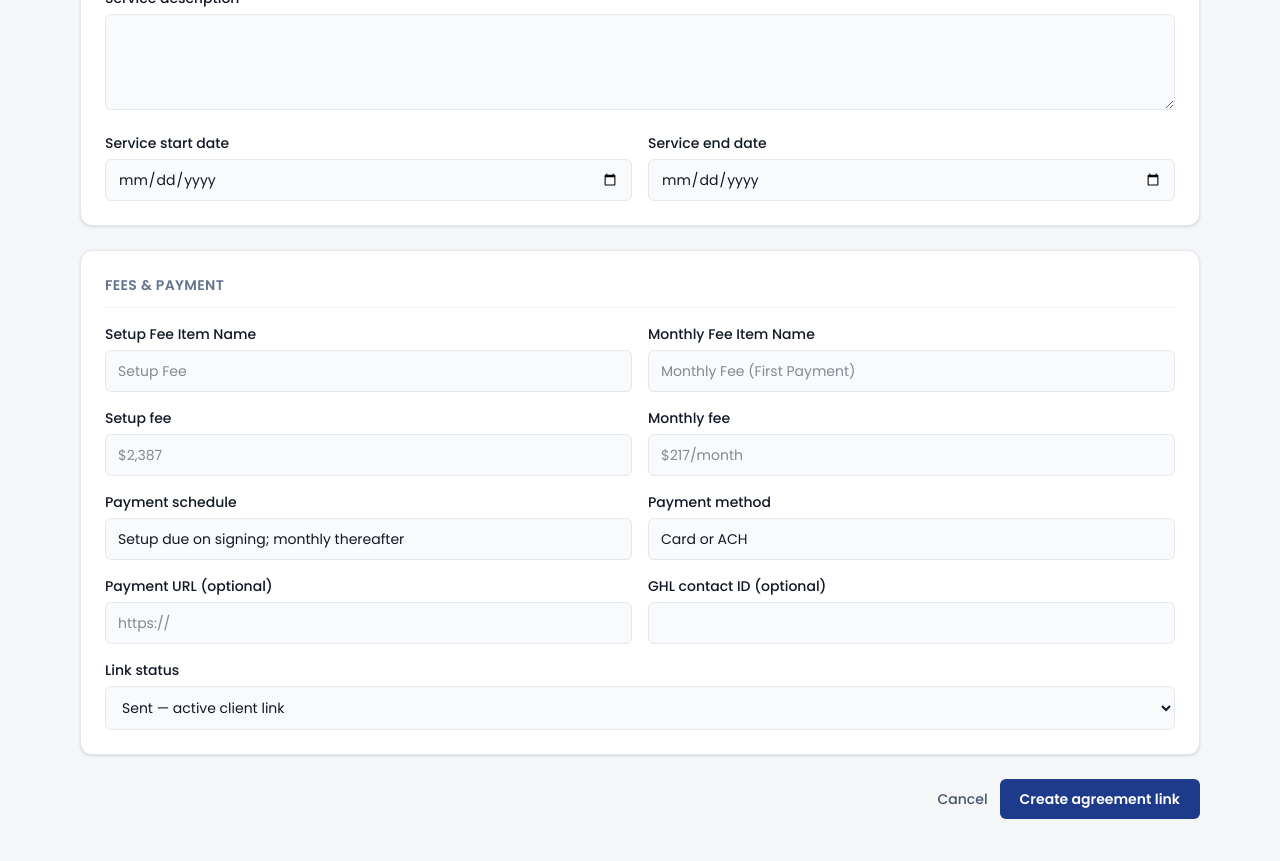
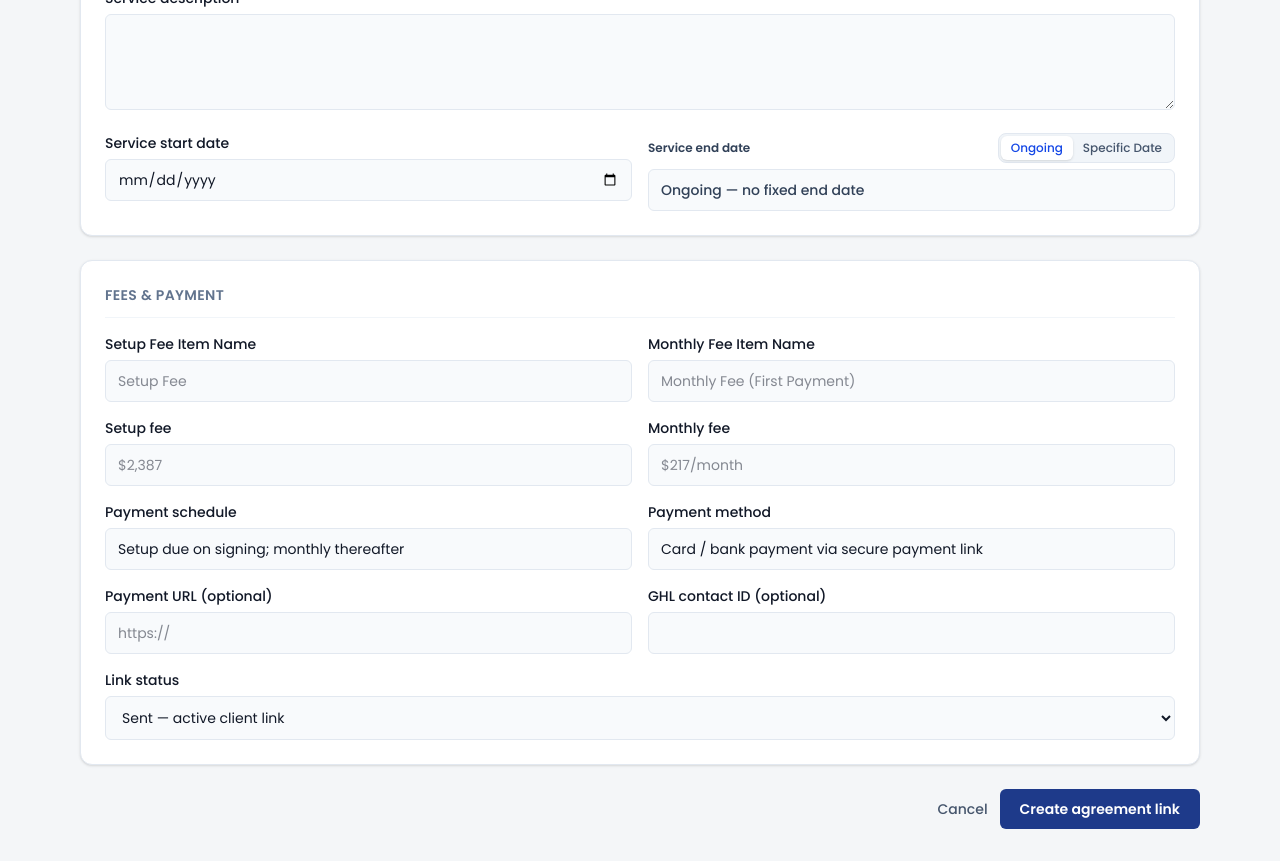
Before and after one commit to Jawadahmedmarketer/Form, a Next.js app: page /admin/new in a window 1280 px wide. Shown: the part 1360-2221 px from the top of the page. Built offline with nearby package versions, Linux system fonts and the light colour scheme.

Commit message:
Update default payment method to secure payment link and add ongoing service end date

```diff
--- a/scripts/seed.mjs
+++ b/scripts/seed.mjs
@@ -34,8 +34,8 @@ const { data, error } = await supabase
     setup_fee: "$2,387",
     monthly_fee: "$217/month",
     payment_schedule: "Setup due on signing; monthly thereafter",
-    payment_method: "Card or ACH",
-    service_end_date: null,
+    payment_method: "Card / bank payment via secure payment link",
+    service_end_date: "Ongoing — no fixed end date",
     representative_name: "Jawad Ahmed",
     representative_title: "CEO",
     sent_at: new Date().toISOString(),
--- a/src/components/admin/AdminCreateForm.tsx
+++ b/src/components/admin/AdminCreateForm.tsx
@@ -38,13 +38,13 @@ function defaultValues(): AdminCreateFormInput {
     otherService: "",
     serviceDescription: "",
     serviceStartDate: "",
-    serviceEndDate: "",
+    serviceEndDate: "Ongoing — no fixed end date",
     setupFee: "",
     monthlyFee: "",
     setupFeeLabel: "",
     monthlyFeeLabel: "",
     paymentSchedule: "Setup due on signing; monthly thereafter",
-    paymentMethod: "Card or ACH",
+    paymentMethod: "Card / bank payment via secure payment link",
     ghlContactId: "",
     paymentUrl: "",
     status: "sent",
@@ -83,6 +83,10 @@ export function AdminCreateForm({
   const defaults = useMemo(
     () => (mode === "edit" && initialValues ? initialValues : defaultValues()),
     [mode, initialValues],
+  );
+
+  const [isOngoingEndDate, setIsOngoingEndDate] = useState(
+    !defaults.serviceEndDate || !/^\d{4}-\d{2}-\d{2}$/.test(defaults.serviceEndDate),
   );
 
   const form = useForm<AdminCreateFormInput>({
@@ -306,9 +310,55 @@ export function AdminCreateForm({
               <FormField label="Service start date" error={errors.serviceStartDate?.message}>
                 <TextInput type="date" error={errors.serviceStartDate?.message} {...register("serviceStartDate")} />
               </FormField>
-              <FormField label="Service end date" error={errors.serviceEndDate?.message}>
-                <TextInput type="date" error={errors.serviceEndDate?.message} {...register("serviceEndDate")} />
-              </FormField>
+              <div className="space-y-1.5">
+                <div className="flex items-center justify-between">
+                  <span className="text-xs font-semibold text-slate-700">Service end date</span>
+                  <div className="inline-flex rounded-lg border border-slate-200 bg-slate-100 p-0.5 text-xs">
+                    <button
+                      type="button"
+                      onClick={() => {
+                        setIsOngoingEndDate(true);
+                        setValue("serviceEndDate", "Ongoing — no fixed end date");
+                      }}
+                      className={`rounded-md px-2.5 py-1 font-medium transition ${
+                        isOngoingEndDate
+                          ? "bg-white text-blue-700 shadow-sm"
+                          : "text-slate-600 hover:text-slate-900"
+                      }`}
+                    >
+                      Ongoing
+                    </button>
+                    <button
+                      type="button"
+                      onClick={() => {
+                        setIsOngoingEndDate(false);
+                        setValue("serviceEndDate", "");
+                      }}
+                      className={`rounded-md px-2.5 py-1 font-medium transition ${
+                        !isOngoingEndDate
+                          ? "bg-white text-blue-700 shadow-sm"
+                          : "text-slate-600 hover:text-slate-900"
+                      }`}
+                    >
+                      Specific Date
+                    </button>
+                  </div>
+                </div>
+                {isOngoingEndDate ? (
+                  <div className="flex items-center rounded-md border border-slate-200 bg-slate-50 px-3 py-2.5 text-sm font-medium text-slate-700">
+                    Ongoing — no fixed end date
+                  </div>
+                ) : (
+                  <TextInput
+                    type="date"
+                    error={errors.serviceEndDate?.message}
+                    {...register("serviceEndDate")}
+                  />
+                )}
+                {errors.serviceEndDate?.message ? (
+                  <p className="text-xs text-red-600">{errors.serviceEndDate.message}</p>
+                ) : null}
+              </div>
             </div>
           </Section>
 
--- a/src/components/agreement/AgreementForm.tsx
+++ b/src/components/agreement/AgreementForm.tsx
@@ -69,13 +69,13 @@ export function AgreementForm({ agreement }: { agreement: PublicAgreement }) {
       otherService: agreement.otherService,
       serviceDescription: agreement.serviceDescription,
       serviceStartDate: agreement.serviceStartDate,
-      serviceEndDate: agreement.serviceEndDate,
+      serviceEndDate: agreement.serviceEndDate || "Ongoing — no fixed end date",
       setupFee: agreement.setupFee,
       monthlyFee: agreement.monthlyFee,
       setupFeeLabel: agreement.setupFeeLabel,
       monthlyFeeLabel: agreement.monthlyFeeLabel,
       paymentSchedule: agreement.paymentSchedule,
-      paymentMethod: agreement.paymentMethod,
+      paymentMethod: agreement.paymentMethod || "Card / bank payment via secure payment link",
       acceptedTerms: false,
       clientSignature: "",
       clientPrintedName:
--- a/src/components/agreement/FeeFields.tsx
+++ b/src/components/agreement/FeeFields.tsx
@@ -70,6 +70,7 @@ export function FeeFields({
       <FormField label="Payment Method">
         <TextInput
           value={paymentMethod}
+          placeholder="Card / bank payment via secure payment link"
           disabled={locked}
           onChange={(event) => onChange("paymentMethod", event.target.value)}
         />
--- a/src/components/agreement/ServiceSelector.tsx
+++ b/src/components/agreement/ServiceSelector.tsx
@@ -79,12 +79,20 @@ export function ServiceSelector({
           />
         </FormField>
         <FormField label="Service End Date">
+          {serviceEndDate && !/^\d{4}-\d{2}-\d{2}$/.test(serviceEndDate) ? (
+            <TextInput
+              value={serviceEndDate}
+              disabled
+              readOnly
+            />
+          ) : (
             <TextInput
               type="date"
               value={toDateInputValue(serviceEndDate)}
               disabled
               onChange={(event) => onServiceEndDate(event.target.value)}
             />
+          )}
         </FormField>
       </div>
     </div>
--- a/src/lib/agreement.ts
+++ b/src/lib/agreement.ts
@@ -126,13 +126,13 @@ export async function createAgreement(input: CreateAgreementInput) {
       other_service: emptyToNull(input.otherService),
       service_description: emptyToNull(input.serviceDescription),
       service_start_date: emptyToNull(input.serviceStartDate),
-      service_end_date: emptyToNull(input.serviceEndDate),
+      service_end_date: emptyToNull(input.serviceEndDate) || "Ongoing — no fixed end date",
       setup_fee: emptyToNull(input.setupFee),
       monthly_fee: emptyToNull(input.monthlyFee),
       setup_fee_label: emptyToNull(input.setupFeeLabel),
       monthly_fee_label: emptyToNull(input.monthlyFeeLabel),
-      payment_schedule: emptyToNull(input.paymentSchedule),
-      payment_method: emptyToNull(input.paymentMethod),
+      payment_schedule: emptyToNull(input.paymentSchedule) || "Setup due on signing; monthly thereafter",
+      payment_method: emptyToNull(input.paymentMethod) || "Card / bank payment via secure payment link",
       representative_name: input.representativeName || REPRESENTATIVE.printedName,
       representative_title: input.representativeTitle || REPRESENTATIVE.title,
       field_locks: withServiceDescriptionLock(input.fieldLocks, input.serviceDescription),
--- a/src/lib/validation.ts
+++ b/src/lib/validation.ts
@@ -103,13 +103,13 @@ export const createAgreementSchema = z.preprocess((raw) => {
     .default(""),
   serviceDescription: z.string().trim().max(4000).optional().default(""),
   serviceStartDate: z.string().trim().optional().default(""),
-  serviceEndDate: z.string().trim().optional().default(""),
+  serviceEndDate: z.string().trim().optional().default("Ongoing — no fixed end date"),
   setupFee: z.string().trim().max(80).optional().default(""),
   monthlyFee: z.string().trim().max(80).optional().default(""),
   setupFeeLabel: z.string().trim().max(80).optional().default(""),
   monthlyFeeLabel: z.string().trim().max(80).optional().default(""),
-  paymentSchedule: z.string().trim().max(200).optional().default(""),
-  paymentMethod: z.string().trim().max(200).optional().default(""),
+  paymentSchedule: z.string().trim().max(200).optional().default("Setup due on signing; monthly thereafter"),
+  paymentMethod: z.string().trim().max(200).optional().default("Card / bank payment via secure payment link"),
   ghlContactId: z.string().trim().max(80).optional().default(""),
   paymentUrl: z.string().trim().url().optional().or(z.literal("")).default(""),
   expiresAt: z.string().trim().optional().default(""),
```
Lines whose indentation alone changed are shown as unchanged.
